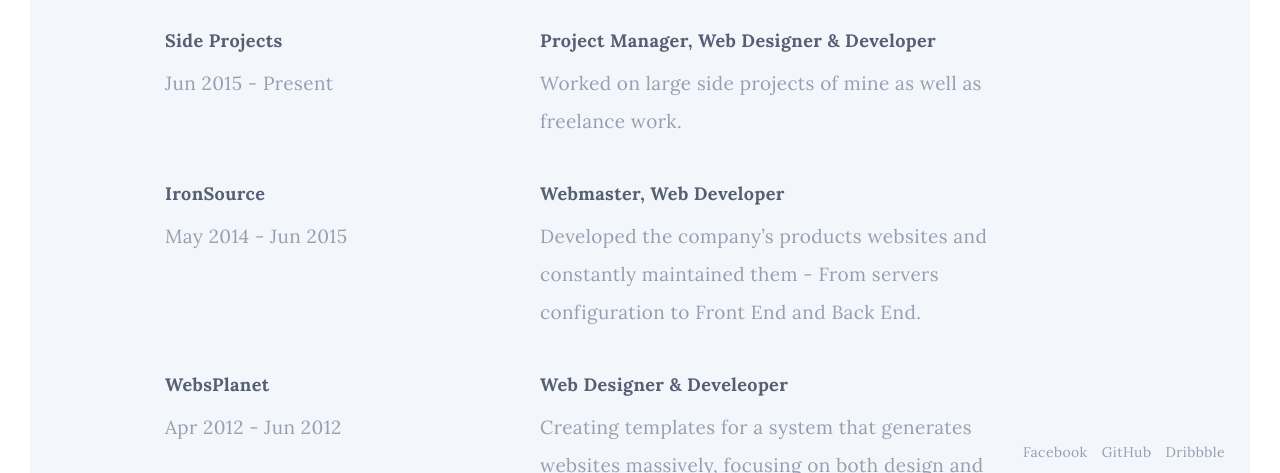
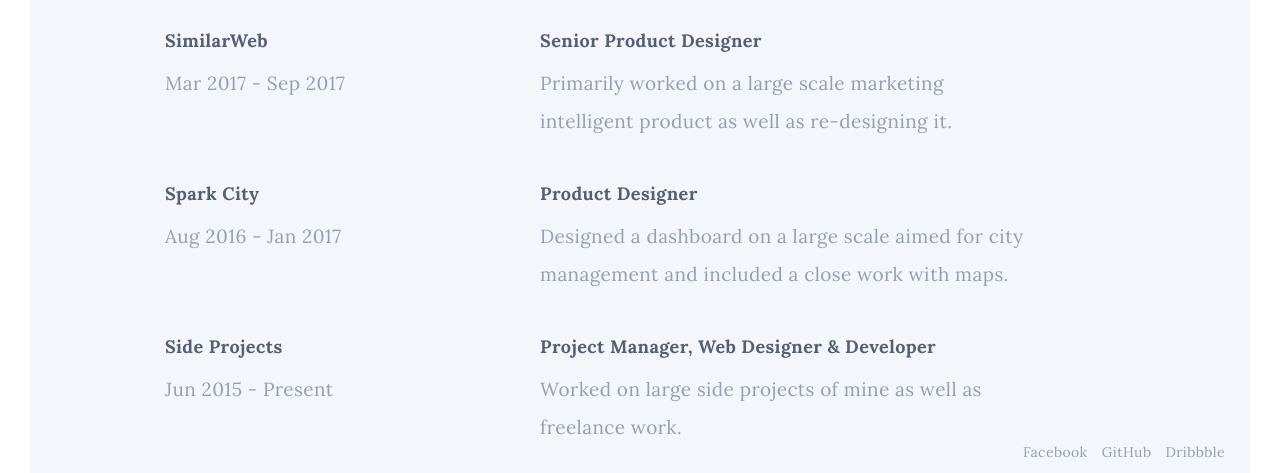
Before and after one commit to madebydor/cv, a website: page index.html at #/experience in a window 1280 px wide. Shown: the part 288-761 px from the top of the page. Drawn offline with Linux system fonts and the light colour scheme.

Commit message:
Update experience.html

```diff
--- a/app/templates/experience/experience.html
+++ b/app/templates/experience/experience.html
@@ -7,6 +7,39 @@
             </div>
         </div>
         <ul class="list-unstyled bigger">
+            <li>
+                <div class="row">
+                    <div class="col-md-5">
+                        <h4>SimilarWeb</h4>
+                        <p>
+                            Mar 2017 - Sep 2017
+                        </p>
+                    </div>
+                    <div class="col-md-7">
+                        <h4>Senior Product Designer</h4>
+                        <p>
+                            Primarily worked on a large scale marketing intelligent product as well as re-designing it.
+                        </p>
+                    </div>
+                </div>
+            </li>
+            <li>
+                <div class="row">
+                    <div class="col-md-5">
+                        <h4>Spark City</h4>
+                        <p>
+                            Aug 2016 - Jan 2017
+                        </p>
+                    </div>
+                    <div class="col-md-7">
+                        <h4>Product Designer</h4>
+                        <p>
+                            Designed a dashboard on a large scale aimed for city management
+and included a close work with maps.
+                        </p>
+                    </div>
+                </div>
+            </li>
             <li>
                 <div class="row">
                     <div class="col-md-5">
```
